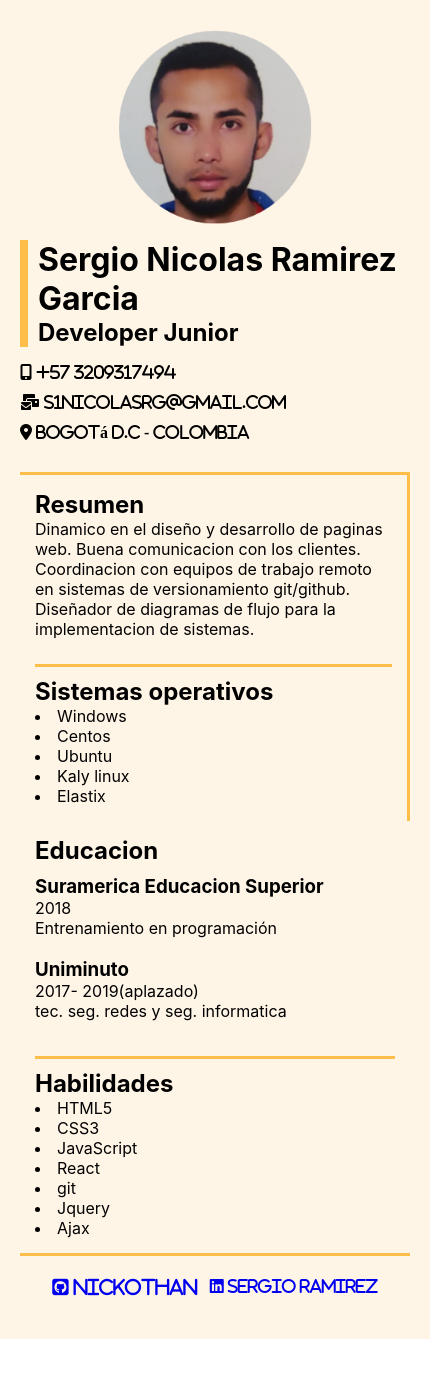
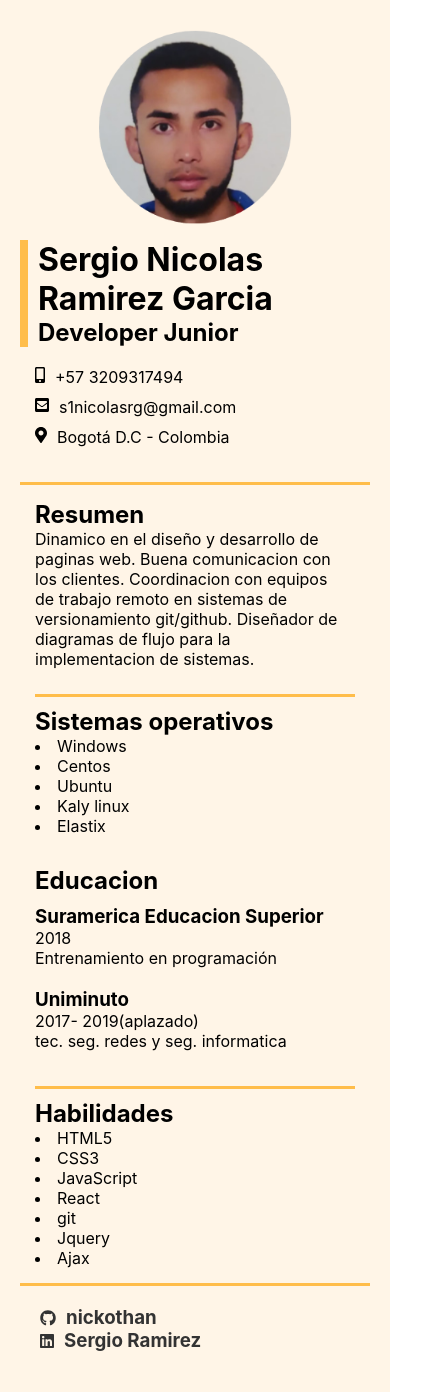
Before and after one commit to nickothan/Hoja-de-vida, a React (Create React App) app: page / in a window 390 px wide. Shown: the whole page, 430 px wide, since content can reach past the window. Before the commit the page ends 1339 px from the top, so only its background shows below. Built offline with nearby package versions, Linux system fonts and the light colour scheme.

Commit message:
Fix styles mobile and add icons fontawesome

```diff
--- a/package.json
+++ b/package.json
@@ -3,6 +3,10 @@
   "version": "0.1.0",
   "private": true,
   "dependencies": {
+    "@fortawesome/fontawesome-svg-core": "^1.2.35",
+    "@fortawesome/free-brands-svg-icons": "^5.15.3",
+    "@fortawesome/free-solid-svg-icons": "^5.15.3",
+    "@fortawesome/react-fontawesome": "^0.1.14",
     "@testing-library/jest-dom": "^5.11.10",
     "@testing-library/react": "^11.2.6",
     "@testing-library/user-event": "^12.8.3",
--- a/public/index.html
+++ b/public/index.html
@@ -41,7 +41,5 @@
 
       To begin the development, run `npm start` or `yarn start`.
       To create a production bundle, use `npm run build` or `yarn build`.
-    -->
-        <script src="http://kit.fontawesome.com/2c36e9b7b1.js"></script>
-    </body>
+    --></body>
 </html>
--- a/src/componentes/DatosBasicos/DatosBasicos.jsx
+++ b/src/componentes/DatosBasicos/DatosBasicos.jsx
@@ -1,8 +1,10 @@
+import {FontAwesomeIcon} from "@fortawesome/react-fontawesome";
+import {faMobileAlt, faEnvelopeSquare, faMapMarkerAlt} from "@fortawesome/free-solid-svg-icons";
+
 import "./styles.js";
 import {DatosBasicos} from "./styles.js";
 
 import IconHV from "../assets/Captura.png";
-
 
 export default function Resume() {
     return (
@@ -17,14 +19,16 @@ export default function Resume() {
                 </div>
                 <div className="infoDatosBasicos">
                     <div className="numeroDatosBasicos">
-                        <i class="fas fa-mobile-alt"> +57 3209317494</i>
-                        <p></p>
+                        <FontAwesomeIcon icon={faMobileAlt} />
+                        <p>+57 3209317494</p>
                     </div>
                     <div className="emailDatosBasicos">
-                        <i class="fas fa-mail-bulk"> s1nicolasrg@gmail.com</i>
+                        <FontAwesomeIcon icon={faEnvelopeSquare} />
+                        <p>s1nicolasrg@gmail.com</p>
                     </div>
-                    <div className="ubicacion">
-                        <i class="fas fa-map-marker-alt"> Bogotá D.C - Colombia</i>
+                    <div className="ubicacionDatosBasicos">
+                        <FontAwesomeIcon icon={faMapMarkerAlt} />
+                        <p>Bogotá D.C - Colombia</p>
                     </div>
                 </div>
             </div>
--- a/src/componentes/DatosBasicos/styles.js
+++ b/src/componentes/DatosBasicos/styles.js
@@ -26,7 +26,6 @@ export const DatosBasicos = styled.div`
             width: 100%;
             height: 100%;
         }
-
     }
 
     .titulosPrincipales {
@@ -42,5 +41,18 @@ export const DatosBasicos = styled.div`
     .infoDatosBasicos {
         display: grid;
         grid-gap: 10px;
+
+        @media (max-width: 425px) {
+            padding: 5px 15px;
+        }
+    }
+    .numeroDatosBasicos,
+    .emailDatosBasicos,
+    .ubicacionDatosBasicos {
+        display: flex;
+
+        p {
+            margin-left: 10px;
+        }
     }
 `;
--- a/src/componentes/Footer/Footer.jsx
+++ b/src/componentes/Footer/Footer.jsx
@@ -1,15 +1,18 @@
+import {FontAwesomeIcon} from "@fortawesome/react-fontawesome";
+import {faGithub, faLinkedin} from "@fortawesome/free-brands-svg-icons";
+
 import {Footer} from "./styles.js";
 
 export default function Resume() {
     return (
         <Footer>
             <a href="https://github.com/nickothan">
-                <h3>
-                    <i class="fab fa-github-square"> nickothan</i>
-                </h3>
+                <FontAwesomeIcon icon={faGithub} />
+                <h3>nickothan</h3>
             </a>
             <a href="https://www.linkedin.com/in/sergio-ramirez-/">
-                <i class="fab fa-linkedin"> Sergio Ramirez</i>
+                <FontAwesomeIcon icon={faLinkedin} />
+                <h3>Sergio Ramirez</h3>
             </a>
         </Footer>
     );
--- a/src/componentes/Footer/styles.js
+++ b/src/componentes/Footer/styles.js
@@ -5,7 +5,15 @@ export const Footer = styled.div`
     padding: 20px;
     justify-content: space-evenly;
 
-    footer a {
+    @media (max-width: 425px) {
+        flex-direction: column;
+    }
+    a {
+        display: flex;
         color: #333;
+        align-items: center;
+    }
+    h3 {
+        margin-left: 10px;
     }
 `;
--- a/src/componentes/Resumen/styles.js
+++ b/src/componentes/Resumen/styles.js
@@ -3,4 +3,10 @@ import styled from "styled-components";
 export const MiResumen = styled.div`
     border-bottom: 3px solid #ffbd4a;
     padding-bottom: 25px;
+
+    p {
+        @media (max-width: 425px) {
+            padding-right: 10px;
+        }
+    }
 `;
--- a/src/styles.js
+++ b/src/styles.js
@@ -9,6 +9,7 @@ export const Main = styled.div`
         max-width: 768px;
         background-color: #fff5e7;
         padding: 20px;
+        box-sizing: border-box;
     }
 
     .rejilla {
@@ -30,5 +31,9 @@ export const Main = styled.div`
 
     .ladoIzq {
         border-right: 3px solid #ffbd4a;
+
+        @media (max-width: 425px) {
+            border: none;
+        }
     }
 `;
```
Also changed, not shown: 1 other file (tests, documents, lock files or other folders).
